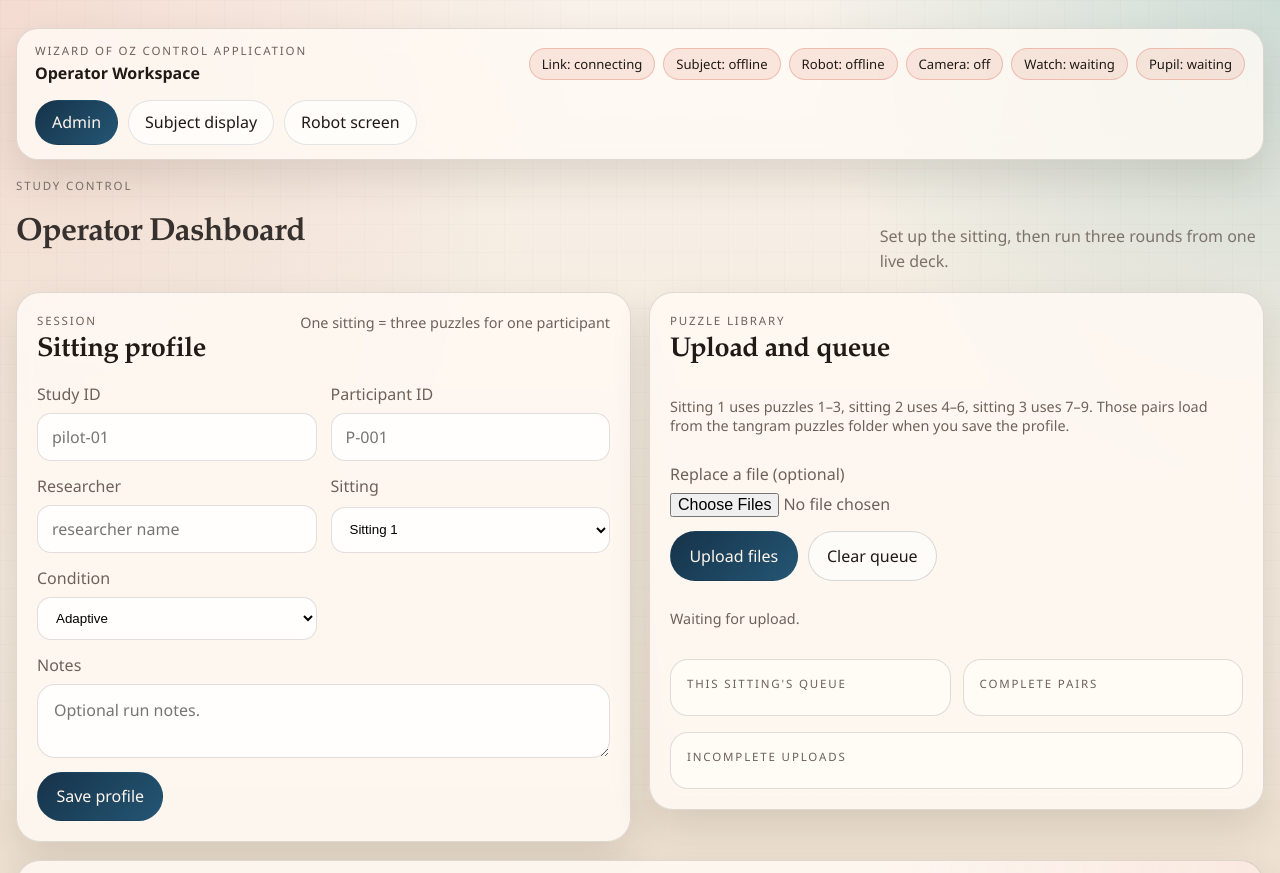
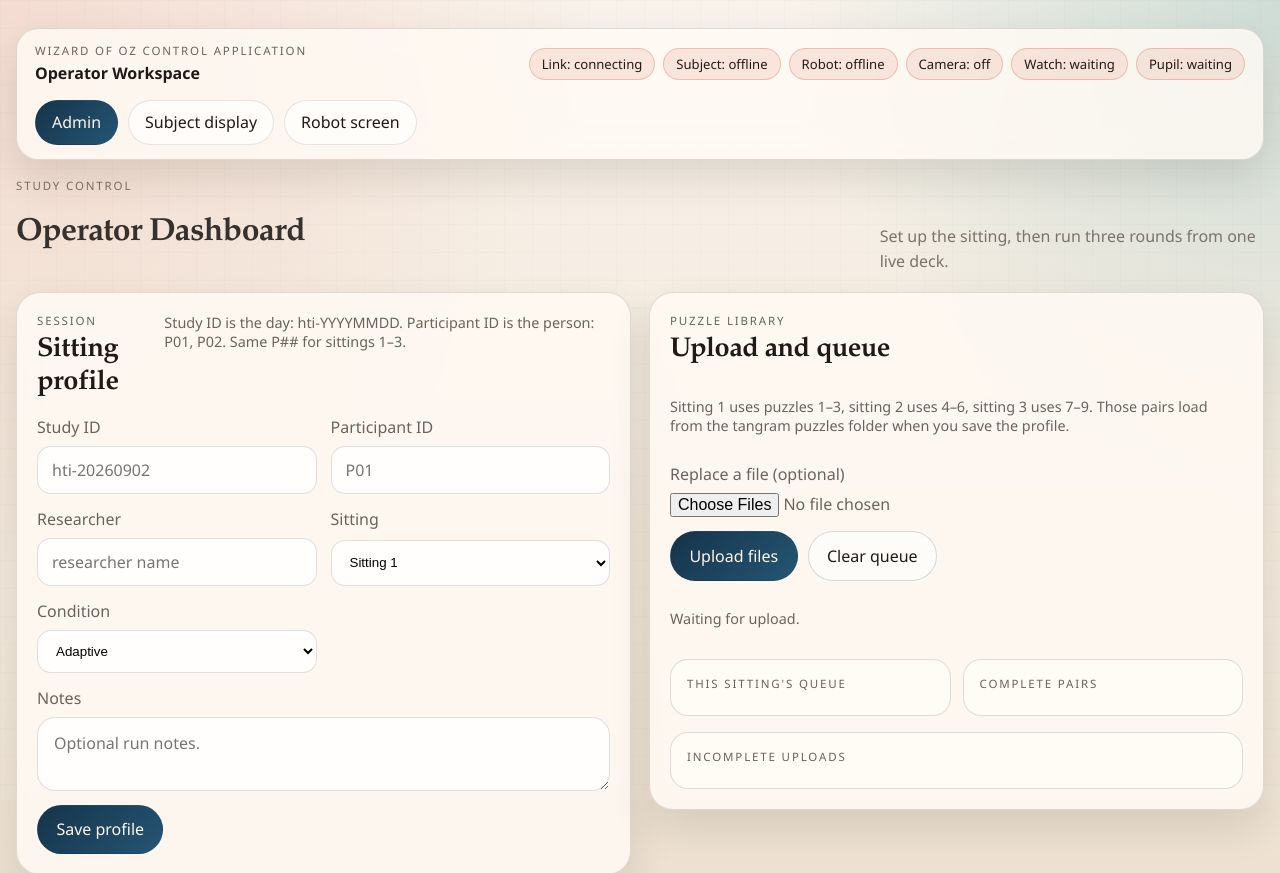
Before and after one commit to shrijacked/wizard-of-oz-control-app, a website with bundled scripts: page public/admin.html in a window 1280 px wide. Shown: the top 873 px of the page. Built offline with nearby package versions, Linux system fonts and the light colour scheme; no server answers.

Commit message:
Name sittings with a day study ID and a short participant code.
Co-authored-by: Cursor <cursoragent@cursor.com>

```diff
--- a/public/admin.html
+++ b/public/admin.html
@@ -60,17 +60,17 @@
                   <p class="panel-kicker">Session</p>
                   <h2>Sitting profile</h2>
                 </div>
-                <span class="panel-note">One sitting = three puzzles for one participant</span>
+                <span class="panel-note">Study ID is the day: hti-YYYYMMDD. Participant ID is the person: P01, P02. Same P## for sittings 1–3.</span>
               </div>
               <form id="session-form" class="stack-form">
                 <div class="field-grid">
                   <label class="field">
                     <span>Study ID</span>
-                    <input id="session-study-id" type="text" placeholder="pilot-01">
+                    <input id="session-study-id" type="text" placeholder="hti-20260902">
                   </label>
                   <label class="field">
                     <span>Participant ID</span>
-                    <input id="session-participant-id" type="text" placeholder="P-001">
+                    <input id="session-participant-id" type="text" placeholder="P01">
                   </label>
                   <label class="field">
                     <span>Researcher</span>
```
Also changed, not shown: 1 other file.
